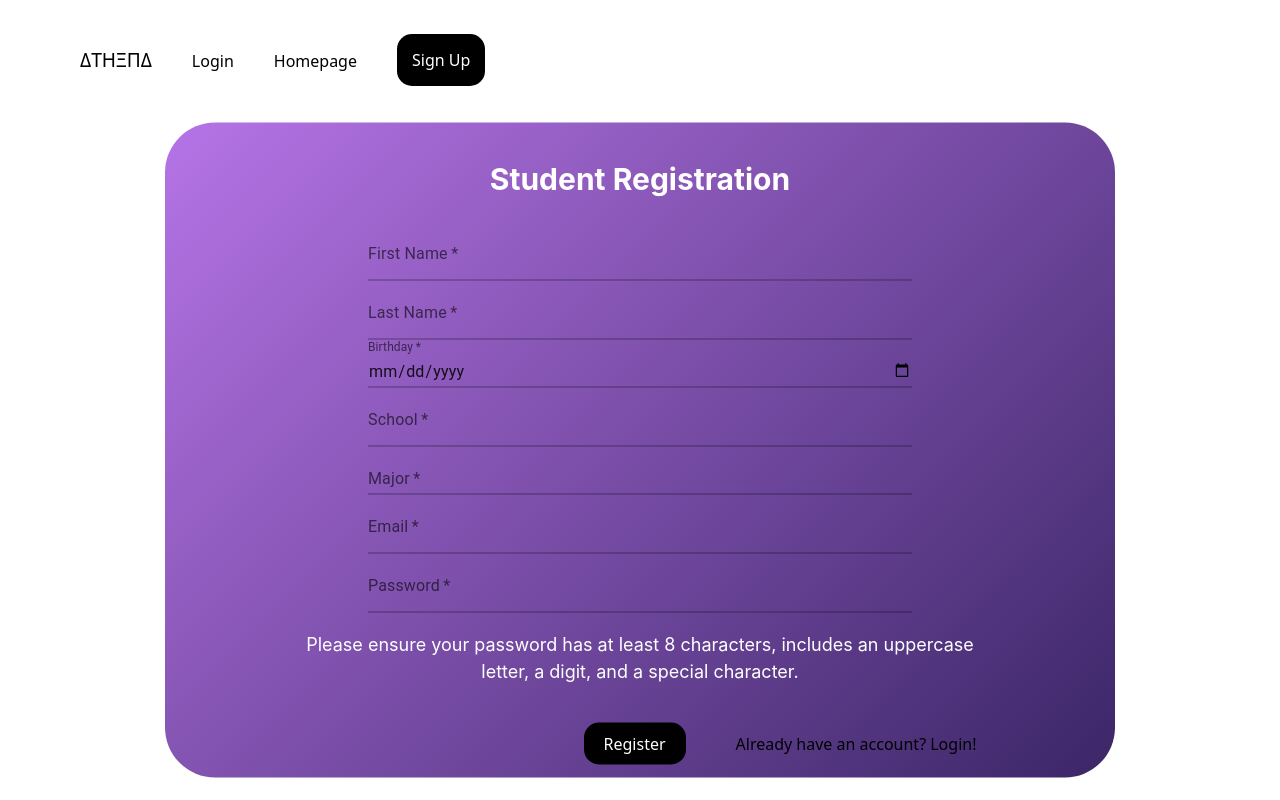
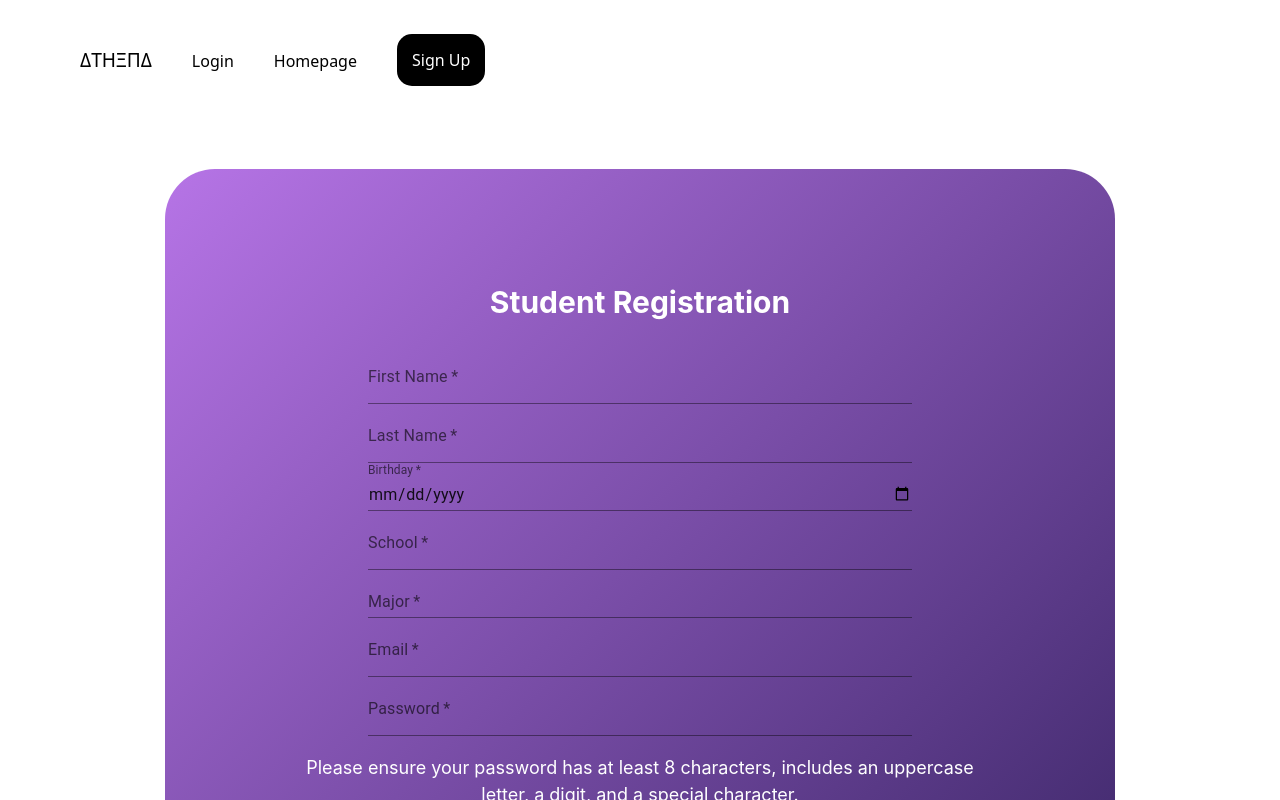
Before and after one commit to jagganjestine/CS4485, a React (Create React App) app in the folder online-tutoring/: page /registration in a window 1280 px wide. Shown: the top 800 px of the page. Built offline with nearby package versions, Linux system fonts and the light colour scheme.

Commit message:
student reg bottom nav implement

```diff
--- a/online-tutoring/src/components/BottomNav.jsx
+++ b/online-tutoring/src/components/BottomNav.jsx
@@ -25,12 +25,6 @@ const BottomNav = () => {
 
         <br />
 
-        <Link to="/logout">Logout</Link>
-        <Routes>
-            <Route path="/logout" element={<Logout />} />
-        </Routes>
-
-
     </div>
     <div className="copyright">© 2023 Jaggan Jestine, Rikhab Yusuf, Taha Ahmed, Abdurrehman Zulfiqar, Sharmin Gaziani, Anish Gajera</div>
   </div>
--- a/online-tutoring/src/components/Login.js
+++ b/online-tutoring/src/components/Login.js
@@ -208,12 +208,6 @@ function Login() {
 
             <br />
 
-            <Link to="/homepage">Home page</Link>
-            <Routes>
-                <Route path="/homepage" element={<HomePage />} />
-            </Routes>
-
-            <br />
 
             <Link to="/registrationtutors">Registration for Tutors</Link>
             <Routes>
@@ -227,12 +221,6 @@ function Login() {
                 <Route path="/registration" element={<Registration />} />
             </Routes>
 
-            <br />
-
-            <Link to="/logout">Logout</Link>
-            <Routes>
-                <Route path="/logout" element={<Logout />} />
-            </Routes>
         </div>
       </div>
 
--- a/online-tutoring/src/components/Registration.css
+++ b/online-tutoring/src/components/Registration.css
@@ -1,21 +1,23 @@
 /* Registration.css */
 .new_registration-container {
-  padding: 90px 50px 90px 50px; /* top, right, bottom, left */
+  padding: 90px 50px;
   font-size: 20px;
   margin-top: 50px;
+  margin-bottom: 200px; /* this should be at least the height of your footer */
   background: linear-gradient(135deg, #B674E6, #3B2667);
   border-radius: 50px;
-  width: 850px;
-  height: 475px;
-  position: absolute;
-  top: 50%;
-  left: 50%;
-  transform: translate(-50%, -50%);
+  width: 850px; /* consider max-width if you want it to be responsive */
+  /* height: 475px; */ /* consider removing fixed height or making it min-height */
+
+  /* Center the container */
+  margin-left: auto;
+  margin-right: auto;
+
   display: flex;
   flex-direction: column;
   align-items: center;
   justify-content: center;
-  }
+}
 
   .new_registration-container > div {
     width: 80%;  /* Adjust this percentage if you want the internal content to be narrower or wider */
--- a/online-tutoring/src/components/Registration.js
+++ b/online-tutoring/src/components/Registration.js
@@ -4,6 +4,7 @@ import { getAuth, createUserWithEmailAndPassword } from "firebase/auth";
 import { getDatabase, ref, set } from "firebase/database";
 import { useNavigate } from "react-router-dom";
 import "./Registration.css";
+import BottomNav from "./BottomNav";
 import { TextField } from "@mui/material";
 import Swal from 'sweetalert2';
 import sha256 from 'crypto-js/sha256';
@@ -157,7 +158,9 @@ function Registration() {
     </div>
     </div>
     </div>
+    <BottomNav />
     </form>
+
   );
 }
 
```
